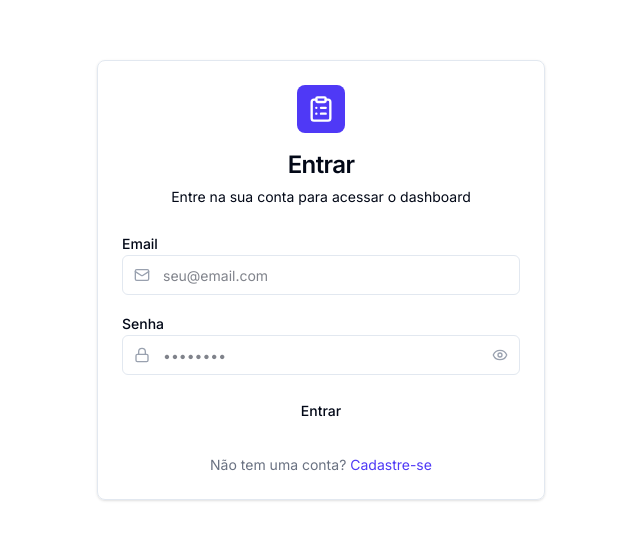
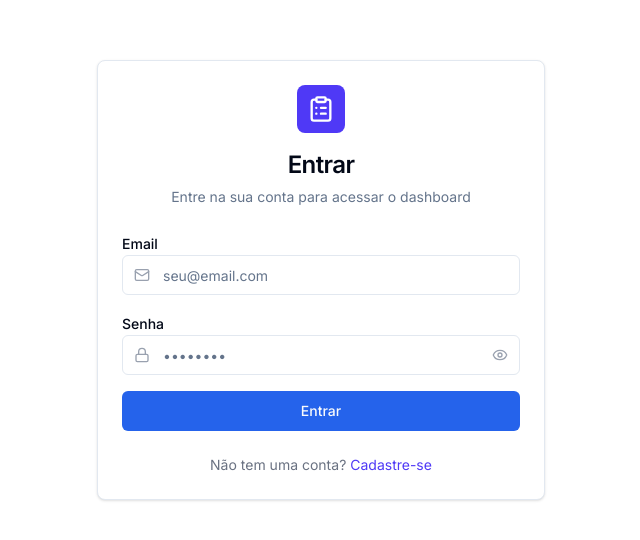
Before and after one commit to batazin/dashboard, a Next.js app: page /auth/login in a window 1280 px wide. Shown: the part 120-660 px from the top of the page, without its empty margins (319-959 px from the left). Built offline with nearby package versions, Linux system fonts and the light colour scheme; no server answers.

Commit message:
edit: ajuste banco de dados

```diff
--- a/app/globals.css
+++ b/app/globals.css
@@ -1,5 +1,28 @@
 @import "tailwindcss";
 
+@custom-variant dark (&:is(.dark *));
+
+@theme inline {
+  --color-background: var(--color-background);
+  --color-foreground: var(--color-foreground);
+  --color-card: var(--color-card);
+  --color-card-foreground: var(--color-card-foreground);
+  --color-popover: var(--color-popover);
+  --color-popover-foreground: var(--color-popover-foreground);
+  --color-primary: var(--color-primary);
+  --color-primary-foreground: var(--color-primary-foreground);
+  --color-secondary: var(--color-secondary);
+  --color-secondary-foreground: var(--color-secondary-foreground);
+  --color-muted: var(--color-muted);
+  --color-muted-foreground: var(--color-muted-foreground);
+  --color-accent: var(--color-accent);
+  --color-accent-foreground: var(--color-accent-foreground);
+  --color-destructive: var(--color-destructive);
+  --color-destructive-foreground: var(--color-destructive-foreground);
+  --color-border: var(--color-border);
+  --color-input: var(--color-input);
+  --color-ring: var(--color-ring);
+}
 @layer base {
   :root {
     --color-background: hsl(0 0% 100%);
```
Also changed, not shown: lib/socket.tsx (+6 -6 lines).
